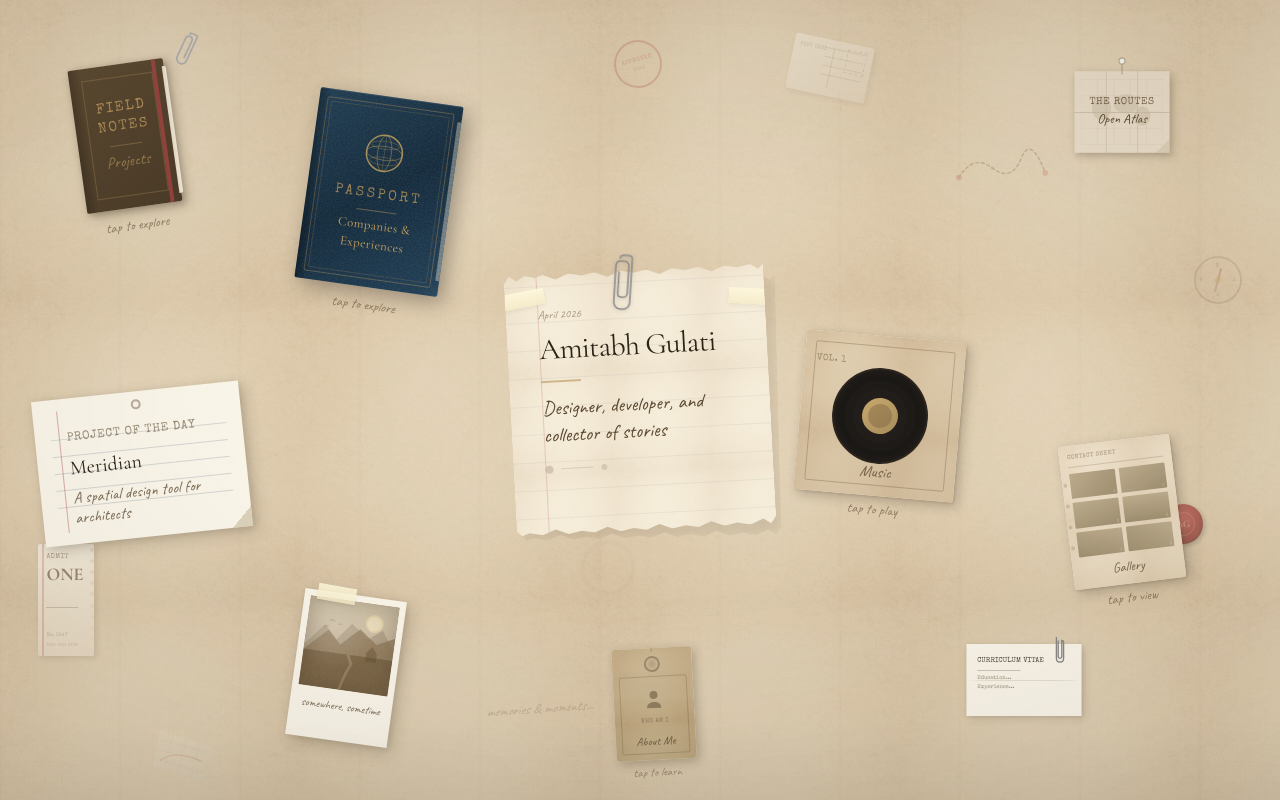
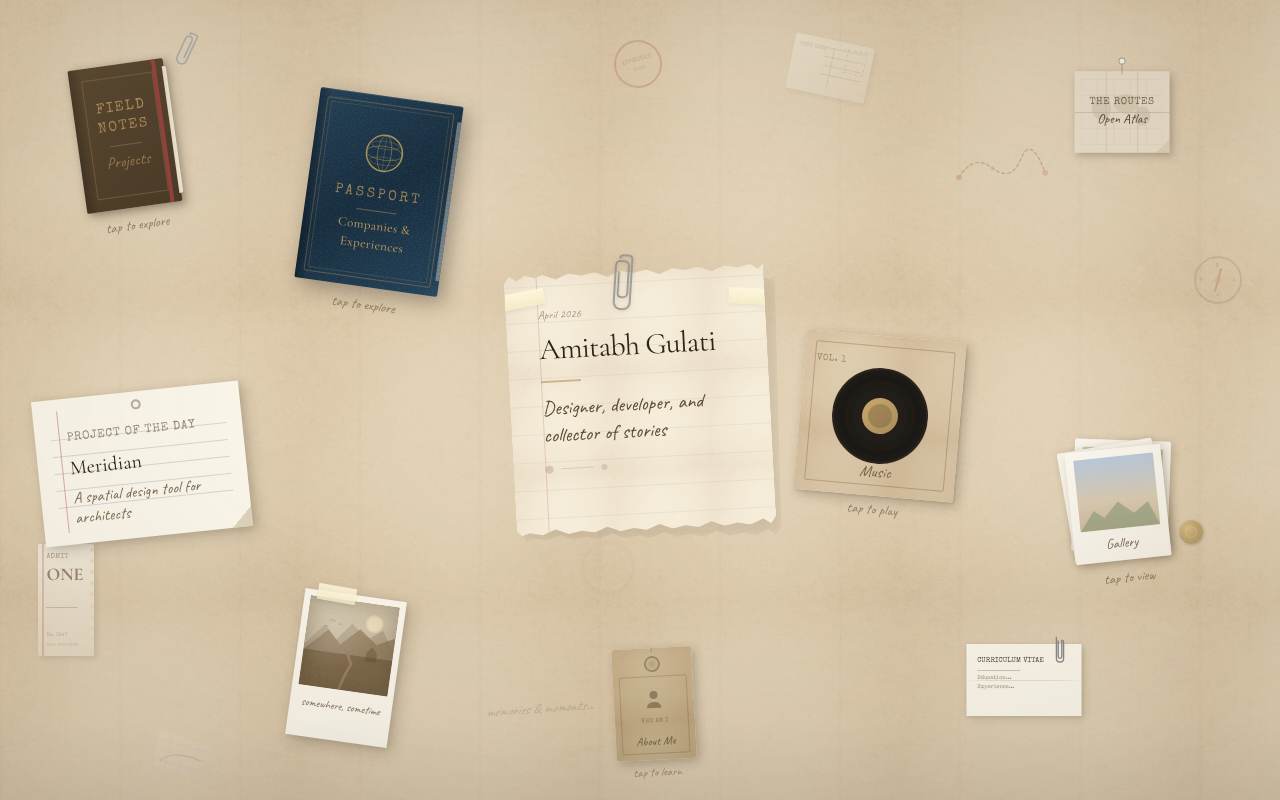
Before and after one commit to amit456218/personal_website_journal, a Next.js app: page / in a window 1280 px wide. Built offline with nearby package versions, Linux system fonts and the light colour scheme.

Commit message:
feat: enhance Gallery artifact design with layered photos and neutral seal
Update artifact for improved visual appeal and travel theme.

Co-authored-by: Amitabh Gulati <95500890+amit456218@users.noreply.github.com>

```diff
--- a/components/desk/desk-decorations.tsx
+++ b/components/desk/desk-decorations.tsx
@@ -96,7 +96,7 @@ export function DeskDecorations() {
         </div>
       </motion.div>
 
-      {/* Wax seal - bottom right area */}
+      {/* Brass button / rivet decoration - bottom right area */}
       <motion.div
         className="absolute right-[6%] bottom-[32%] z-5 pointer-events-none"
         initial={{ opacity: 0, scale: 0.5 }}
@@ -104,15 +104,13 @@ export function DeskDecorations() {
         transition={{ duration: 0.4, delay: 1.2 }}
       >
         <div
-          className="w-10 h-10 rounded-full relative"
+          className="w-6 h-6 rounded-full relative"
           style={{
-            background: "radial-gradient(circle at 35% 35%, #c94a4a 0%, #8b2020 60%, #6b1515 100%)",
-            boxShadow: "2px 2px 5px rgba(0,0,0,0.3), inset -1px -1px 2px rgba(0,0,0,0.2)"
+            background: "radial-gradient(circle at 35% 35%, #d4b068 0%, #a88c48 50%, #8b7030 100%)",
+            boxShadow: "1px 1px 3px rgba(0,0,0,0.3), inset 1px 1px 2px rgba(255,255,255,0.2)"
           }}
         >
-          <div className="absolute inset-2 rounded-full border border-amber-200/20 flex items-center justify-center">
-            <span className="font-serif text-[10px] text-amber-100/70">AG</span>
-          </div>
+          <div className="absolute inset-1.5 rounded-full border border-amber-200/30" />
         </div>
       </motion.div>
 
--- a/components/desk/film-strip.tsx
+++ b/components/desk/film-strip.tsx
@@ -9,74 +9,79 @@ export function FilmStrip() {
       <motion.div
         className="relative cursor-pointer group"
         initial={{ opacity: 0, rotate: -10 }}
-        animate={{ opacity: 1, rotate: -7 }}
+        animate={{ opacity: 1, rotate: -6 }}
         transition={{ duration: 0.6, delay: 0.45 }}
         whileHover={{
           scale: 1.05,
-          rotate: -4,
+          rotate: -3,
           transition: { duration: 0.2 }
         }}
       >
-        {/* Photo contact sheet / archival sleeve */}
+        {/* Stacked polaroids style */}
+        <div className="relative w-28 h-32">
+          {/* Back polaroid */}
           <div
-          className="relative w-28 h-36 rounded-sm overflow-hidden"
+            className="absolute top-0 left-2 w-24 h-28 rounded-sm"
             style={{
-            background: "linear-gradient(145deg, #f5ede0 0%, #e8dcc8 100%)",
-            boxShadow: "4px 4px 12px rgba(44, 36, 22, 0.25), 1px 1px 3px rgba(44, 36, 22, 0.15)"
+              background: "linear-gradient(145deg, #f8f4eb 0%, #f0e8d8 100%)",
+              boxShadow: "2px 2px 8px rgba(44, 36, 22, 0.2)",
+              transform: "rotate(8deg)"
             }}
           >
-          {/* Paper texture */}
             <div
-            className="absolute inset-0 opacity-30"
-            style={{
-              backgroundImage: "url('/textures/paper-texture.jpg')",
-              backgroundSize: "150px",
-              mixBlendMode: "multiply"
-            }}
+              className="absolute top-2 left-2 right-2 bottom-8 rounded-[1px]"
+              style={{ background: "linear-gradient(135deg, #d4c8a8 0%, #c4b898 100%)" }}
             />
-
-          {/* Header */}
-          <div className="absolute top-2 left-2 right-2">
-            <div className="font-typewriter text-[6px] text-sepia/50 tracking-wider">CONTACT SHEET</div>
-            <div className="w-full h-px bg-sepia/20 mt-1" />
           </div>
 
-          {/* Photo grid - 2x3 */}
-          <div className="absolute top-7 left-2 right-2 bottom-8 grid grid-cols-2 gap-1">
-            {[...Array(6)].map((_, i) => (
+          {/* Middle polaroid */}
           <div
-                key={i}
-                className="relative rounded-[1px] overflow-hidden"
+            className="absolute top-1 left-0 w-24 h-28 rounded-sm"
             style={{
-                  background: `linear-gradient(${135 + i * 15}deg, #c8b898 0%, #b8a888 50%, #a89878 100%)`,
+              background: "linear-gradient(145deg, #f8f4eb 0%, #f0e8d8 100%)",
+              boxShadow: "2px 2px 8px rgba(44, 36, 22, 0.2)",
+              transform: "rotate(-4deg)"
             }}
           >
-                {/* Varying sepia tones for each frame */}
-                <div className="absolute inset-0 bg-sepia/10" />
-                {/* Frame number */}
-                <div className="absolute bottom-0 right-0.5 font-typewriter text-[4px] text-paper-light/50">
-                  {i + 1}
-                </div>
-              </div>
-            ))}
+            <div
+              className="absolute top-2 left-2 right-2 bottom-8 rounded-[1px]"
+              style={{ background: "linear-gradient(145deg, #c8bca0 0%, #b8ac90 100%)" }}
+            />
           </div>
 
-          {/* Film edge markers */}
-          <div className="absolute left-0 top-7 bottom-8 w-1.5 flex flex-col justify-around">
-            {[...Array(4)].map((_, i) => (
-              <div key={i} className="w-1 h-1 bg-sepia/20 rounded-sm mx-auto" />
-            ))}
+          {/* Front polaroid */}
+          <div
+            className="absolute top-2 left-1 w-24 h-28 rounded-sm"
+            style={{
+              background: "linear-gradient(145deg, #faf6ed 0%, #f2ece0 100%)",
+              boxShadow: "3px 3px 10px rgba(44, 36, 22, 0.25)"
+            }}
+          >
+            {/* Photo area with mountain scene hint */}
+            <div
+              className="absolute top-2 left-2 right-2 bottom-8 rounded-[1px] overflow-hidden"
+              style={{ background: "linear-gradient(180deg, #b8c8d8 0%, #d8c8b0 60%, #c8b898 100%)" }}
+            >
+              {/* Simple mountain silhouette */}
+              <svg className="absolute bottom-0 left-0 right-0 h-8" viewBox="0 0 80 32" preserveAspectRatio="none">
+                <path
+                  d="M0 32 L15 12 L25 20 L40 5 L55 18 L70 8 L80 32 Z"
+                  fill="#8b9878"
+                  opacity="0.6"
+                />
+              </svg>
             </div>
 
-          {/* Title at bottom */}
+            {/* Handwritten caption */}
             <div className="absolute bottom-1.5 left-0 right-0 text-center">
               <span className="font-handwriting text-sm text-sepia/80">Gallery</span>
+            </div>
           </div>
         </div>
 
         {/* Tap to explore */}
         <motion.p
-          className="absolute -bottom-6 left-1/2 -translate-x-1/2 font-handwriting text-sm text-sepia/60 whitespace-nowrap"
+          className="absolute -bottom-5 left-1/2 -translate-x-1/2 font-handwriting text-sm text-sepia/60 whitespace-nowrap"
           initial={{ opacity: 0 }}
           animate={{ opacity: 1 }}
           transition={{ delay: 1 }}
```
Lines whose indentation alone changed are shown as unchanged.
